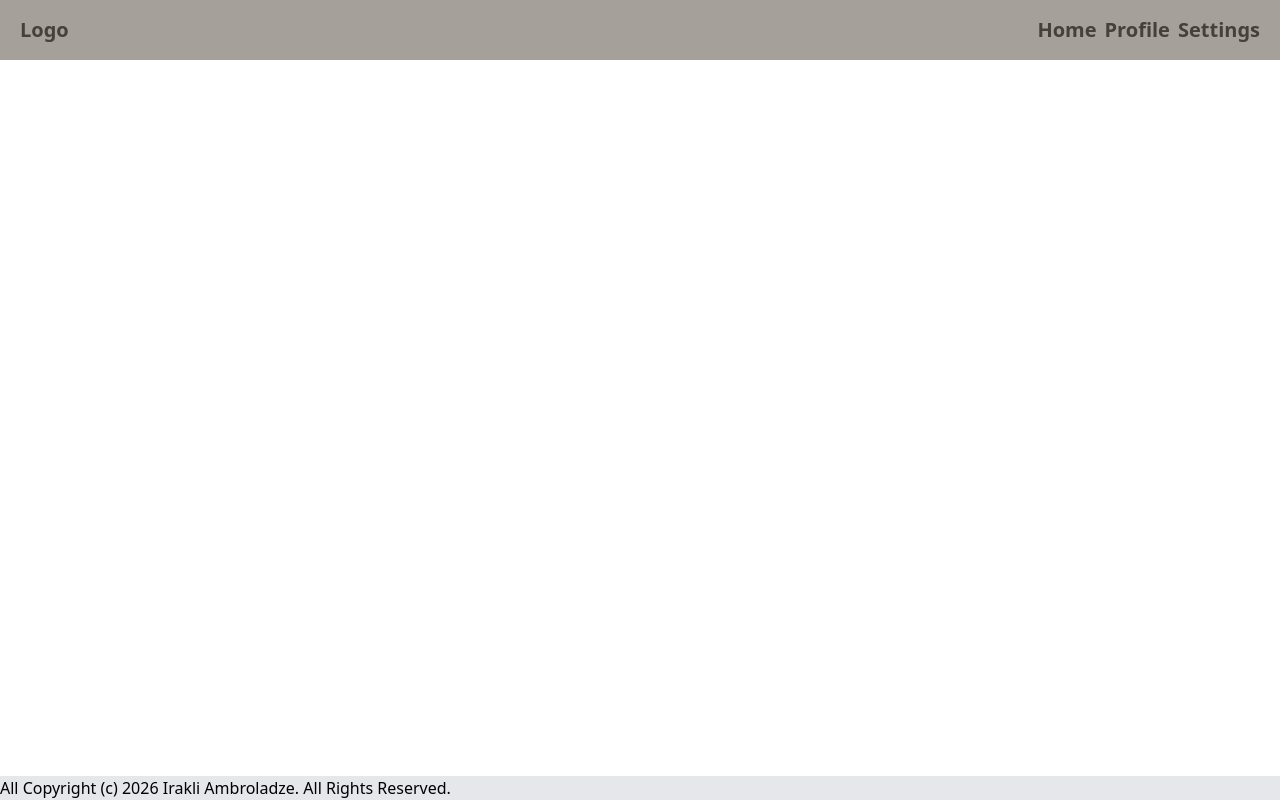
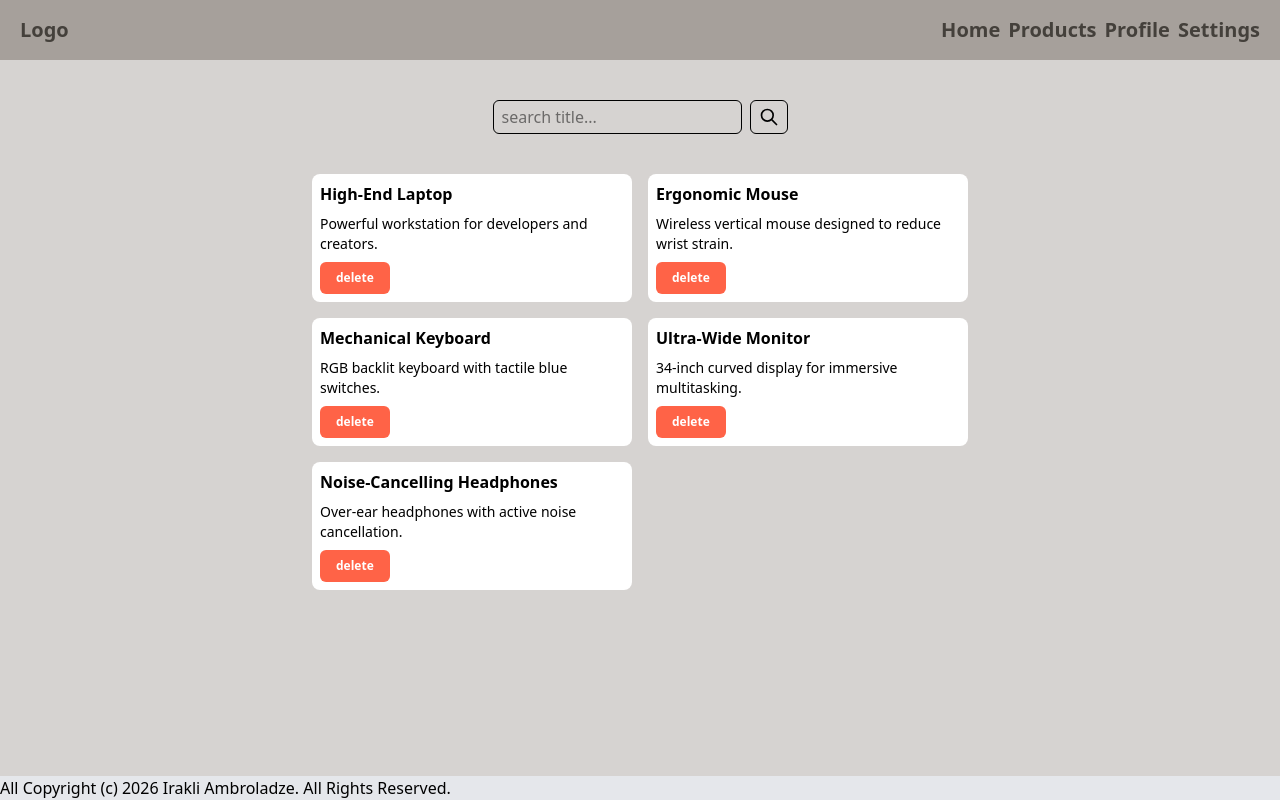
Before and after one commit to IrakliAmbroladze/react-geolab, a React (Vite) app: page /products in a window 1280 px wide. Built offline with nearby package versions, Linux system fonts and the light colour scheme.

Commit message:
feat(products): move products page from home to Product route

```diff
--- a/src/App.jsx
+++ b/src/App.jsx
@@ -8,6 +8,7 @@ import Billing from "./pages/settings/Billing";
 import ChangePassword from "./pages/settings/ChangePassword";
 import SettingsHome from "./pages/settings/SettingsHome";
 import SettingsLayout from "./layouts/SettingsLayout";
+import Products from "./pages/Products";
 
 function App() {
   return (
@@ -17,6 +18,7 @@ function App() {
         <Routes>
           <Route path="/" element={<Home />} />
           <Route path="/profile" element={<Profile />} />
+          <Route path="/products" element={<Products />} />
           <Route path="/settings" element={<SettingsLayout />}>
             <Route index element={<SettingsHome />} />
             <Route path="billing" element={<Billing />} />
--- a/src/constants/navigations.js
+++ b/src/constants/navigations.js
@@ -1,5 +1,6 @@
 export const header_navs = [
   { display: "Home", route: "/" },
+  { display: "Products", route: "/products" },
   { display: "Profile", route: "/profile" },
   { display: "Settings", route: "/settings" },
 ];
--- /dev/null
+++ b/src/pages/Products.jsx
@@ -0,0 +1,75 @@
+import { useEffect, useRef, useState } from "react";
+import {
+  decreaseQty,
+  increaseQty,
+  deleteProduct,
+} from "../utils/products-action";
+import { products as initialProducts } from "../constants/products";
+import Card from "../components/Card.jsx";
+
+export default function Products() {
+  const searchRef = useRef();
+  const [products, setProducts] = useState(initialProducts);
+  const [filteredProducts, setFilteredProducts] = useState(products);
+
+  const handleSearch = () => {
+    const value = searchRef.current.value.toLowerCase();
+    const filtered = products.filter((product) =>
+      product.name.toLowerCase().includes(value),
+    );
+    setFilteredProducts(filtered);
+    searchRef.current.value = "";
+  };
+
+  /* useEffect(() => {
+    const fetchData = async () => {
+      try {
+        const response = await fetch("https://dummyjson.com/carts/5");
+        const data = await response.json();
+        setProducts(data.products);
+      } catch (error) {
+        console.log("error is ", error);
+      }
+    };
+    fetchData();
+  }, []);
+*/
+  useEffect(() => {
+    setFilteredProducts(products);
+  }, [products]);
+  const handleBtnClick = ({ id, status }) => {
+    switch (status) {
+      case "increase":
+        setProducts(increaseQty({ products, id }));
+        break;
+      case "decrease":
+        setProducts(decreaseQty({ products, id }));
+        break;
+      case "delete":
+        setProducts(deleteProduct({ products, id }));
+    }
+  };
+  return (
+    <div className="w-full h-full bg-stone-300 py-10">
+      <div className="flex justify-center items-center gap-2">
+        <input
+          type="text"
+          className="border border-black rounded-md px-2 py-1"
+          ref={searchRef}
+          placeholder="search title..."
+        />
+        <button
+          className="cursor-pointer border rounded-md px-2 py-1.5 active:scale-95 transition-transform duration-150 ease-in-out"
+          onClick={handleSearch}
+        >
+          <img src="search.svg" alt="search" className="w-5 h-5" />
+        </button>
+      </div>
+      <div className="grid w-fit grid-cols-1 md:grid-cols-2 gap-4 py-10 mx-auto">
+        {filteredProducts.map((p) => (
+          <Card key={p.id} product={p} handleBtnClick={handleBtnClick} />
+        ))}
+      </div>
+    </div>
+  );
+}
```
